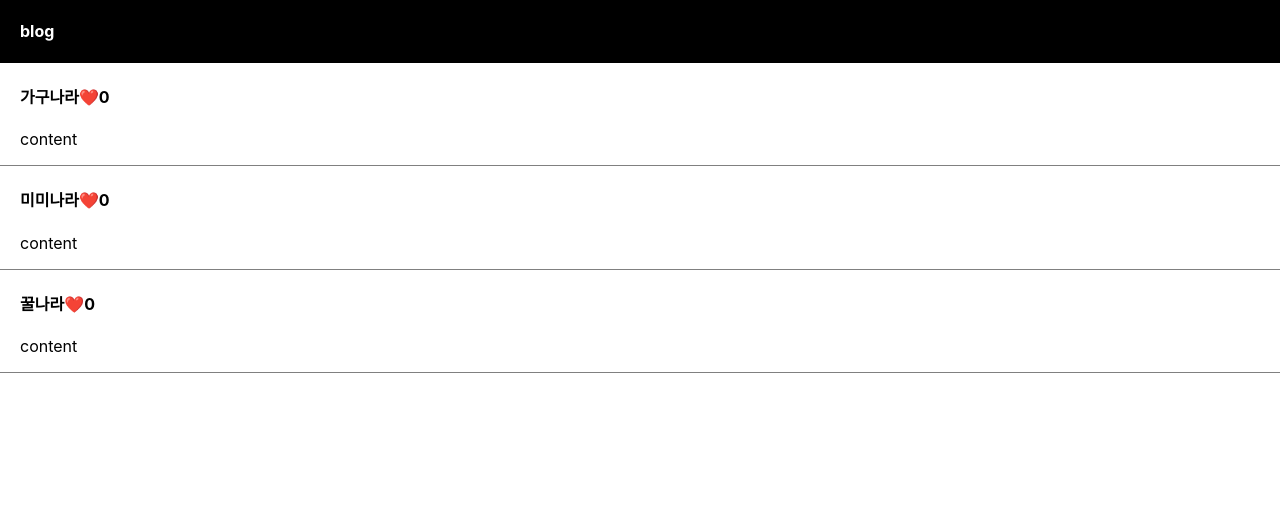
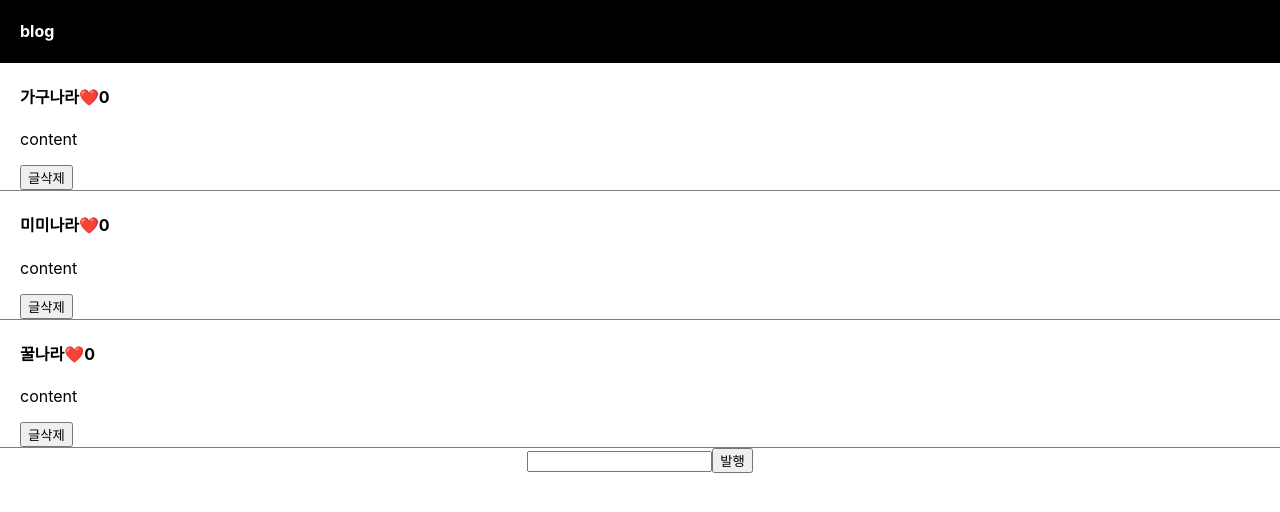
Before and after one commit to annasyun/TEST, a React (Create React App) app: page / in a window 1280 px wide. Shown: the top 512 px of the page. Built offline with nearby package versions, Linux system fonts and the light colour scheme.

Commit message:
feat: 글추가 및 삭제 기능

```diff
--- a/src/App.js
+++ b/src/App.js
@@ -2,17 +2,29 @@ import { useState } from "react";
 import "./App.css";
 
 function App() {
-  let [title, setTitle] = useState(["가구나라", "미미나라", "꿀나라"]);
-  let [fire, setFire] = useState([0, 0, 0]);
-  let [modal, setModal] = useState(false);
-  let [titleNumber, setTitleNumber] = useState(0);
+  const [title, setTitle] = useState(["가구나라", "미미나라", "꿀나라"]);
+  const [fire, setFire] = useState([0, 0, 0]);
+  const [modal, setModal] = useState(false);
+  const [titleNumber, setTitleNumber] = useState(0);
+  const [newTitle, setNewTitle] = useState("");
+  const 글추가 = () => {
+    let copy = [...title];
+    let copyFire = [...fire];
+    if (newTitle != "") {
+      copy.unshift(newTitle);
+      copyFire.unshift(0);
+      setTitle(copy);
+      setFire(copyFire);
+    }
+  };
+  console.log(newTitle);
+  console.log(title);
 
   return (
     <div className="App">
       <div className="black-nav">
         <h4>blog</h4>
       </div>
-
       {title.map(function (a, i) {
         return (
           <div className="list" key={i}>
@@ -35,9 +47,25 @@ function App() {
               {fire[i]}
             </h4>
             <p>content</p>
+            <button
+              onClick={() => {
+                let copy = [...title];
+                copy.splice(i, 1);
+                setTitle(copy);
+              }}
+            >
+              글삭제
+            </button>
           </div>
         );
       })}
+      <input
+        type={"text"}
+        onChange={(e) => {
+          setNewTitle(e.target.value);
+        }}
+      />
+      <button onClick={글추가}>발행</button>
       {modal == true ? (
         <Modal
           setTitle={setTitle}
@@ -56,10 +84,15 @@ function Modal(props) {
       <h4>{props.title[props.titleNumber]}</h4>
       <p>날짜</p>
       <p>상세내용</p>
-      <button onClick={()=>{
-        let titleCopy = [...props.title];
-        titleCopy[0] = '변경나라'
-        props.setTitle(titleCopy)}}>글수정</button>
+      <button
+        onClick={() => {
+          let titleCopy = [...props.title];
+          titleCopy[0] = "변경나라";
+          props.setTitle(titleCopy);
+        }}
+      >
+        글수정
+      </button>
     </div>
   );
 }
--- a/src/index.js
+++ b/src/index.js
@@ -4,8 +4,4 @@ import "./index.css";
 import App from "./App";
 
 const root = ReactDOM.createRoot(document.getElementById("root"));
-root.render(
-  <React.StrictMode>
-    <App />
-  </React.StrictMode>
-);
+root.render(<App />);
```
